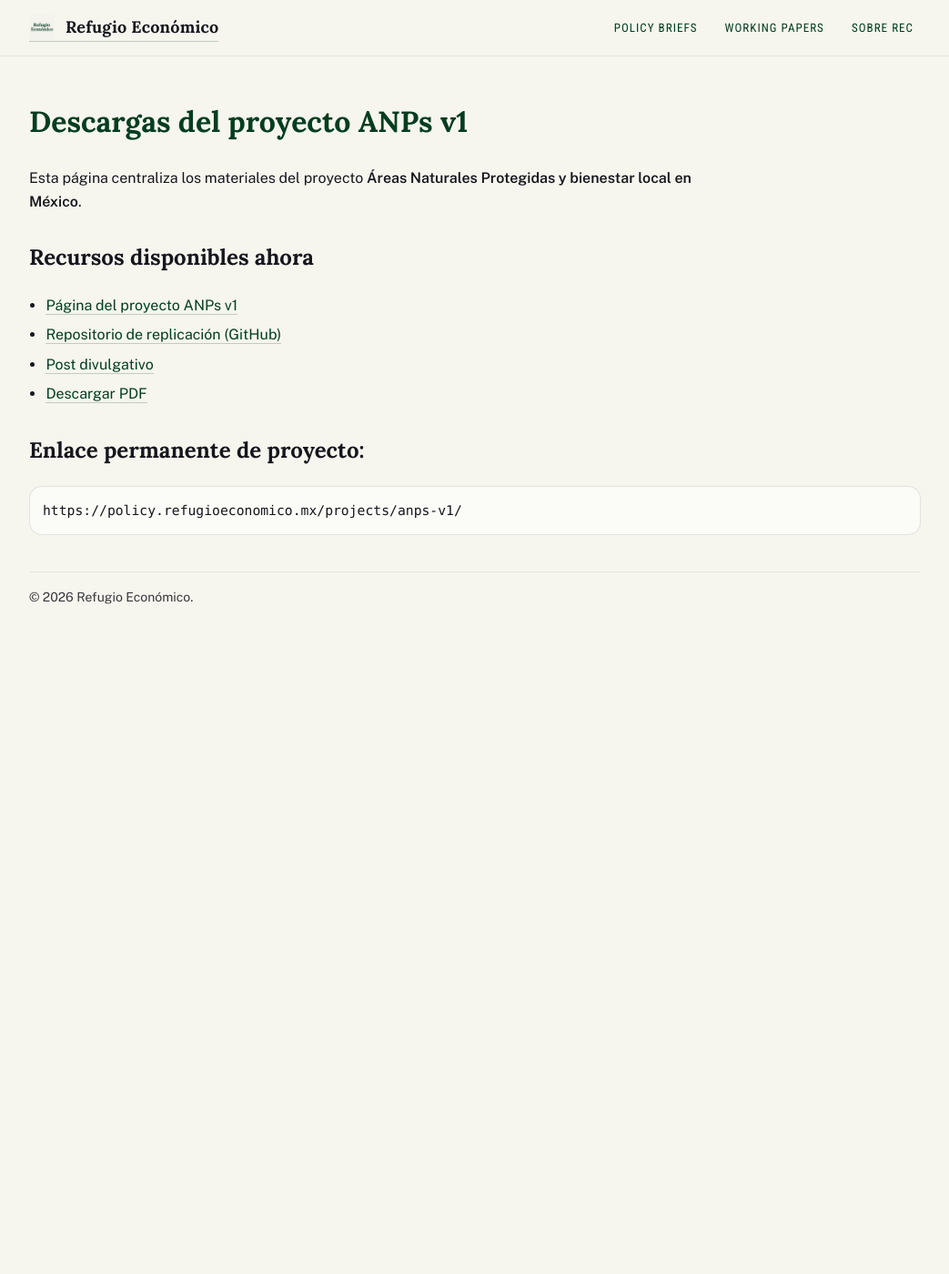
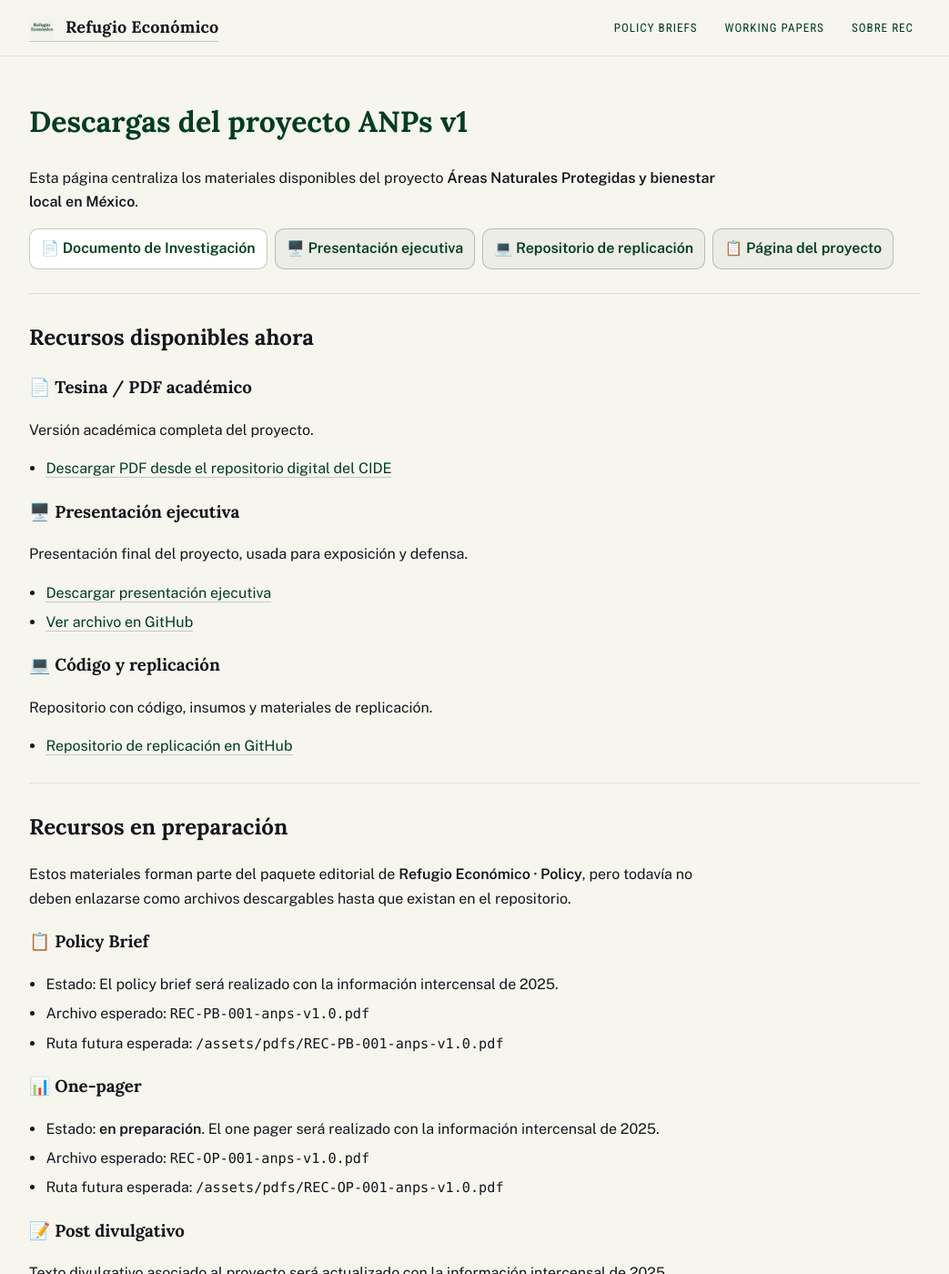
Before and after one commit to socapal/refugioeconomico.mx, a Jekyll site: the page built from downloads_anps_v1.md, in a window 1280 px wide and 1400 px high. Shown: the whole window at 91% size, without its empty margins (118-1161 px from the left). Built offline with Jekyll 4.4.1, drawn with Linux system fonts in a browser that asks for light colours; some of the changed text lies outside the part shown.

Commit message:
Update ANPs v1 downloads and site content
Revise site content and resources for the ANPs v1 project. Updates include:

- about.md: adjust biography wording, remove links to Punto Común and Notion, replace collaborator entry with a placeholder, and clarify financing language.
- index.md: remove external Punto Común/Notion links and simplify ANPs project links on the homepage.
- projects/anps-v1.md: update download buttons and labels to match the downloads page.
- downloads_anps_v1.md: replace the simple listing with a structured downloads page that adds direct links to the academic PDF, presentation, replication repository, project page, and documents future Policy Brief / One-pager assets and expected paths.

Small copy and UI-label improvements to make project resources clearer.

````diff
--- a/downloads_anps_v1.md
+++ b/downloads_anps_v1.md
@@ -6,18 +6,70 @@ permalink: /downloads/anps-v1/
 
 # Descargas del proyecto ANPs v1
 
-Esta página centraliza los materiales del proyecto **Áreas Naturales Protegidas y bienestar local en México**.
+Esta página centraliza los materiales disponibles del proyecto **Áreas Naturales Protegidas y bienestar local en México**.
 
+<div class="publication-links">
+  <a href="https://repositorio-digital.cide.edu/themes/Mirage2/scripts/pdfjs/web/viewer.html?file=/bitstream/handle/11651/5294/171805.pdf" class="btn" target="_blank" rel="noopener">📄 Documento de Investigación </a>
+  <a href="https://raw.githubusercontent.com/socapal/impactos-anps_2020/main/presentacion-final/examen-de-titulacion_21.09.22.pdf" class="btn btn-secondary" target="_blank" rel="noopener">🖥️ Presentación ejecutiva</a>
+  <a href="https://github.com/socapal/impactos-anps_2020" class="btn btn-secondary" target="_blank" rel="noopener">💻 Repositorio de replicación</a>
+  <a href="{{ '/projects/anps-v1/' | relative_url }}" class="btn btn-secondary">📋 Página del proyecto</a>
+</div>
+
+---
 
 ## Recursos disponibles ahora
 
-- [Página del proyecto ANPs v1]({{ '/projects/anps-v1/' | relative_url }})
-- [Repositorio de replicación (GitHub)](https://github.com/socapal/impactos-anps_2020)
-- [Post divulgativo](https://refugioeconomico.substack.com/)
-- [Descargar PDF]( https://repositorio-digital.cide.edu/themes/Mirage2/scripts/pdfjs/web/viewer.html?file=/bitstream/handle/11651/5294/171805.pdf)
+### 📄 Tesina / PDF académico
 
-## Enlace permanente de proyecto:
+Versión académica completa del proyecto.
+
+- [Descargar PDF desde el repositorio digital del CIDE](https://repositorio-digital.cide.edu/themes/Mirage2/scripts/pdfjs/web/viewer.html?file=/bitstream/handle/11651/5294/171805.pdf)
+
+### 🖥️ Presentación ejecutiva
+
+Presentación final del proyecto, usada para exposición y defensa.
+
+- [Descargar presentación ejecutiva](https://raw.githubusercontent.com/socapal/impactos-anps_2020/main/presentacion-final/examen-de-titulacion_21.09.22.pdf)
+- [Ver archivo en GitHub](https://github.com/socapal/impactos-anps_2020/blob/main/presentacion-final/examen-de-titulacion_21.09.22.pdf)
+
+### 💻 Código y replicación
+
+Repositorio con código, insumos y materiales de replicación.
+
+- [Repositorio de replicación en GitHub](https://github.com/socapal/impactos-anps_2020)
+
+---
+
+## Recursos en preparación
+
+Estos materiales forman parte del paquete editorial de **Refugio Económico · Policy**, pero todavía no deben enlazarse como archivos descargables hasta que existan en el repositorio.
+
+### 📋 Policy Brief
+
+- Estado: El policy brief será realizado con la información intercensal de 2025.
+- Archivo esperado: `REC-PB-001-anps-v1.0.pdf`
+- Ruta futura esperada: `{{ '/assets/pdfs/REC-PB-001-anps-v1.0.pdf' | relative_url }}`
+
+### 📊 One-pager
+
+- Estado: **en preparación**. El one pager será realizado con la información intercensal de 2025.
+- Archivo esperado: `REC-OP-001-anps-v1.0.pdf`
+- Ruta futura esperada: `{{ '/assets/pdfs/REC-OP-001-anps-v1.0.pdf' | relative_url }}`
+
+
+### 📝 Post divulgativo
+
+Texto divulgativo asociado al proyecto será actualizado con la información intercensal de 2025
+
+- [Refugio Económico en Substack](https://refugioeconomico.substack.com/)
+
+
+## Enlace permanente del proyecto
 
 ```text
 https://policy.refugioeconomico.mx/projects/anps-v1/
 ```
+
+## Página del proyecto
+
+- [Volver a la página del proyecto ANPs v1]({{ '/projects/anps-v1/' | relative_url }})
````
Also changed, not shown: about.md (+3 -5 lines), index.md (+1 -5 lines), projects/anps-v1.md (+4 -4 lines).
